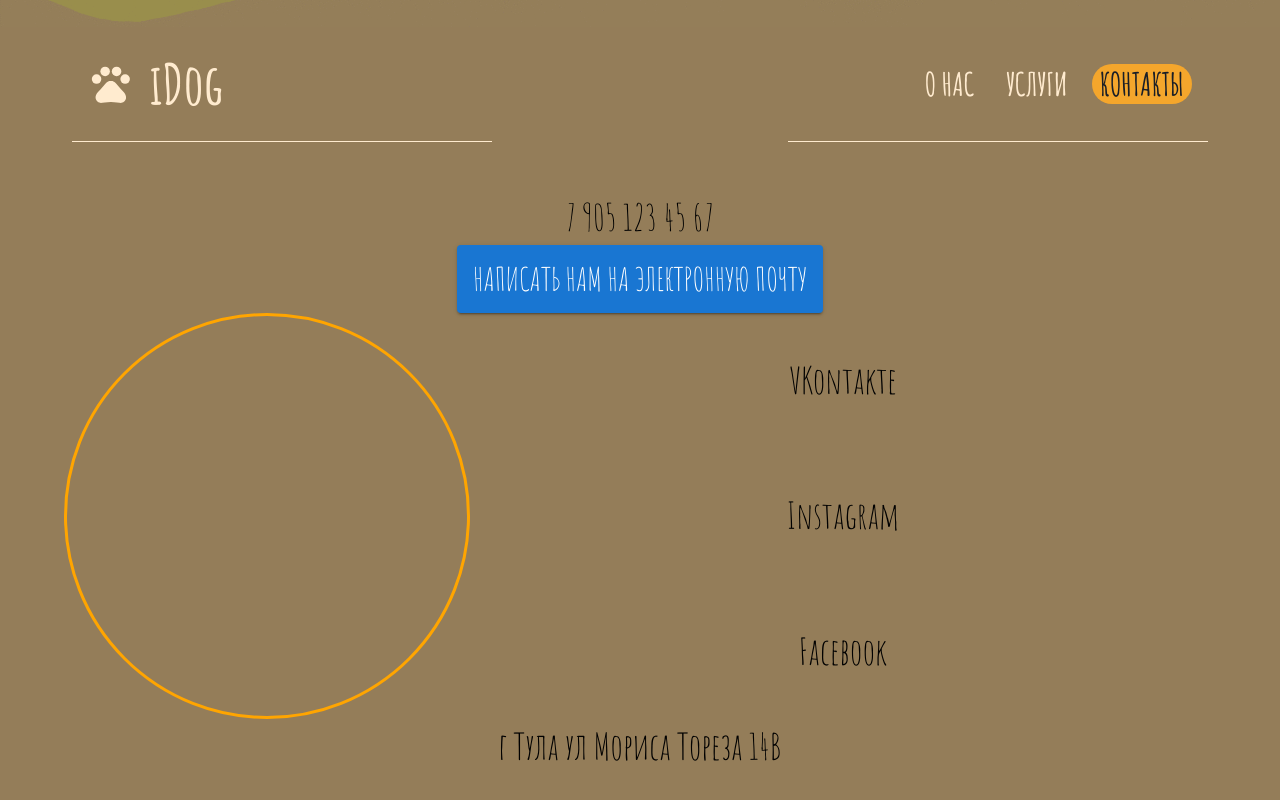
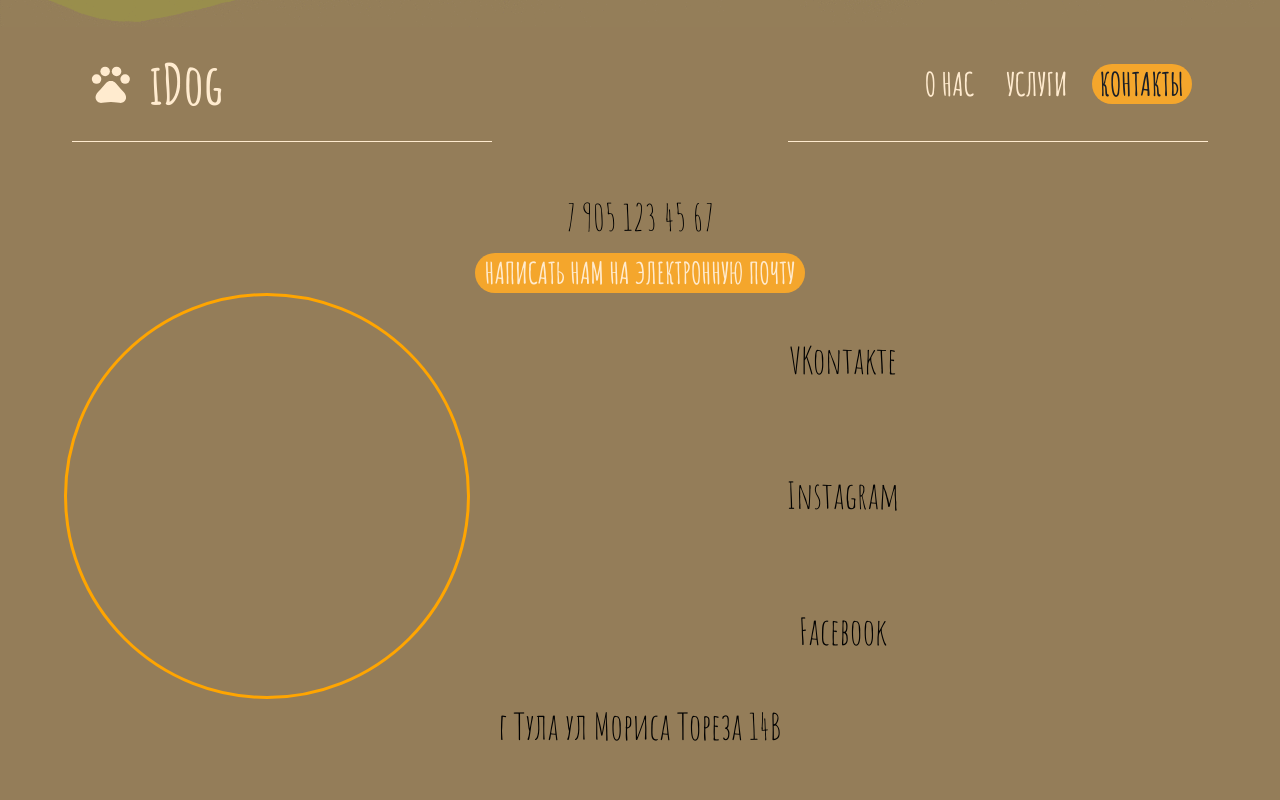
Before and after one commit to RojkovYury/idog, a Next.js app: page / in a window 1280 px wide. Shown: the part 3540-4340 px from the top of the page. Built offline with nearby package versions, Linux system fonts and the light colour scheme.

Commit message:
modal contacts

```diff
--- a/src/app/components/contacts-main.tsx
+++ b/src/app/components/contacts-main.tsx
@@ -1,11 +1,13 @@
 import { Box, Button, Typography } from "@mui/material";
+import ContactsModal from "./contacts-main/contacts-modal";
 
 export default function ContactsMain() {
   return (
-    <Box sx={{ display: 'flex', flexDirection: 'column', alignItems: 'center' }}>
+    <Box sx={{ position: 'relative', display: 'flex', flexDirection: 'column', alignItems: 'center' }}>
 
       <Typography>7 905 123 45 67</Typography>
-      <Button variant='contained'>Написать нам на электронную почту</Button>
+
+      <ContactsModal />
 
       <Box sx={{ display: 'flex', flexDirection: 'row', justifyContent: 'flex-start', width: '100%' }}>
 
@@ -20,7 +22,6 @@ export default function ContactsMain() {
 
       <Typography>г Тула ул Мориса Тореза 14В</Typography>
 
-
     </Box>
   )
 }
--- /dev/null
+++ b/src/app/components/contacts-main/contacts-modal.tsx
@@ -0,0 +1,96 @@
+import { useState } from "react";
+import { Modal, Box, Button, TextField, Input } from "@mui/material";
+import { clr } from "../../colors";
+
+export default function ContactsModal() {
+  const [open, setOpen] = useState<boolean>(false);
+  const handleOpen = () => setOpen(true);
+  const handleClose = () => setOpen(false);
+  const onSubmit = () => setOpen(false);
+  return(
+    <>
+      <Button
+        onClick={handleOpen}
+        variant="contained"
+        size='small'
+        sx={{
+          fontWeight: '700',
+          backgroundColor: clr.secondary,
+          borderRadius: '25px',
+          mt: 1,
+          boxShadow: 'none',
+          color: clr.light,
+          height: '40px',
+          "&:hover": {
+            backgroundColor: clr.primary,
+            color: clr.light
+          }
+        }}
+      >
+        Написать нам на электронную почту
+      </Button>
+
+      <Modal
+        open={open}
+        onClose={handleClose}
+      >
+
+        <Box
+          component='form'
+          sx={{
+            position: 'absolute',
+            borderRadius: '15px',
+            top: '50%',
+            left: '50%',
+            transform: 'translate(-50%, -50%)',
+            backgroundColor: clr.ground,
+            width: 600,
+            boxShadow: 24,
+            p: 4,
+          }}
+        >
+
+          <TextField
+            label='Ваш E-mail'
+            helperText=' '
+            variant='filled'
+            fullWidth
+            sx={{
+              mt: 1,
+            }}
+          />
+
+          <TextField
+            label='Сообщение'
+            helperText=' '
+            variant='outlined'
+            fullWidth
+            multiline
+            minRows={5}
+            maxRows={15}
+            sx={{
+              mt: 1,
+            }}
+          />
+
+          <Box sx={{ display: 'flex', justifyContent: 'space-between'}}>
+            <Button
+              type='submit'
+              variant='outlined'
+            >
+              Отправить
+              </Button>
+            <Button
+              type='button'
+              onClick={handleClose}
+              variant='contained'
+            >
+              Закрыть
+            </Button>
+          </Box>
+        </Box>
+
+      </Modal>
+    </>
+  )
+}
```
